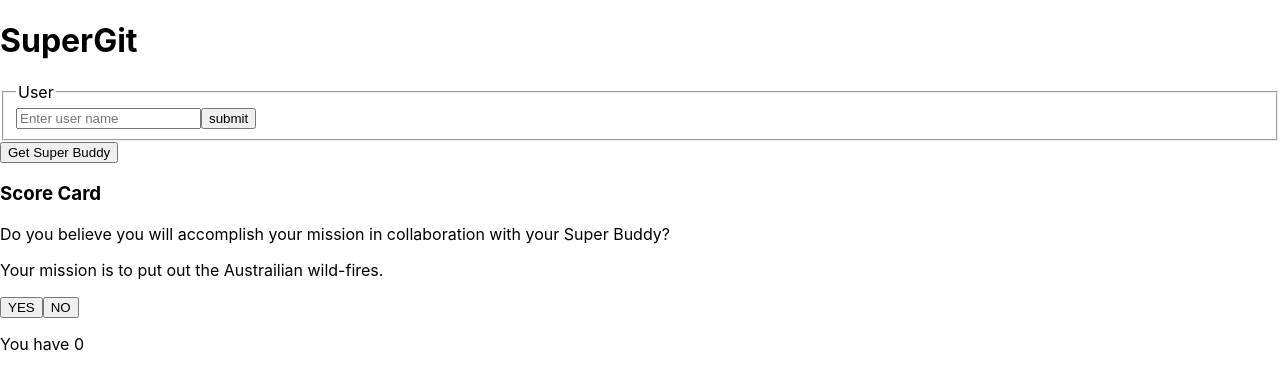
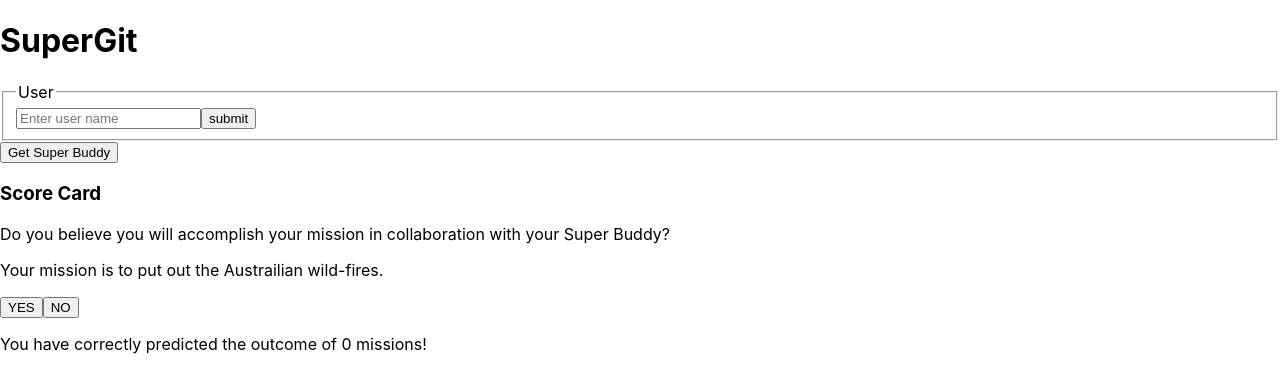
Before and after one commit to fac18/roshjud-react, a React (Create React App) app: page / in a window 1280 px wide. Shown: the top 392 px of the page. Built offline with nearby package versions, Linux system fonts and the light colour scheme.

Commit message:
Edited score statement

```diff
--- a/src/components/ScoreCard.js
+++ b/src/components/ScoreCard.js
@@ -58,7 +58,7 @@ const ScoreCard = () => {
         NO
       </button>
 
-      <p>You have {score}</p>
+      <p>You have correctly predicted the outcome of {score} missions!</p>
     </div>
   );
 };
```
